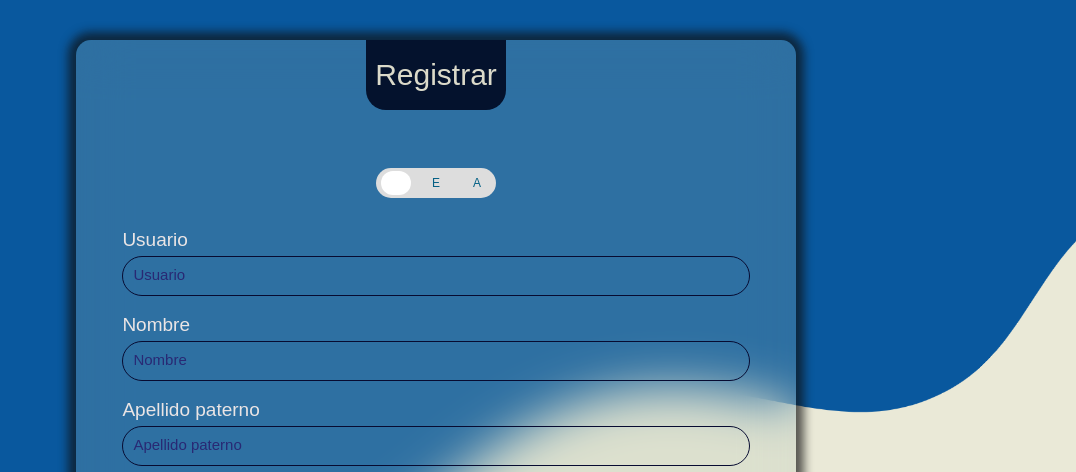
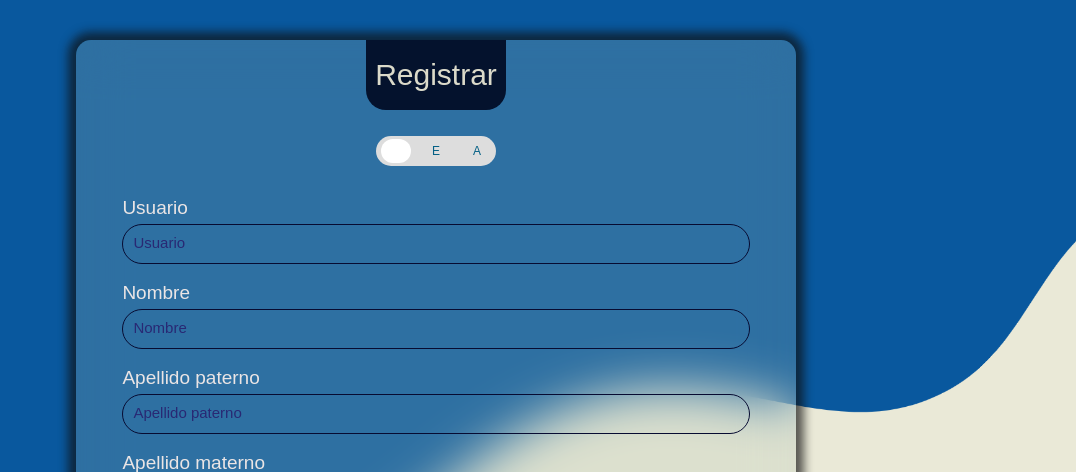
Before and after one commit to apexcsl/csl, a Flask app: page /registerProcess in a window 1280 px wide. Shown: the top 472 px of the page, without its empty margins (204-1280 px from the left). Run offline with Flask 3, Linux system fonts and the light colour scheme; parts of the project's set-up code (start-up, migrations or seed data) failed here and were passed over.

Commit message:
commit que no cuenta (Primer commit bajo efectos de la esquizzofrenia)

```diff
--- a/src/static/css/form.css
+++ b/src/static/css/form.css
@@ -3,7 +3,7 @@
 .switch-container {
   display: flex;
   justify-content: center;
-  margin-top: 8rem;
+  margin-top: 6rem;
 }
 
 
--- a/src/static/css/register.css
+++ b/src/static/css/register.css
@@ -192,6 +192,8 @@ input {
     outline: none;
 }
 
+
+
 @media(max-width: 600px){
     .container{
         min-width: 280px;
```
Also changed, not shown: src/templates/users/verify_otp.html (line endings or trailing spaces).
